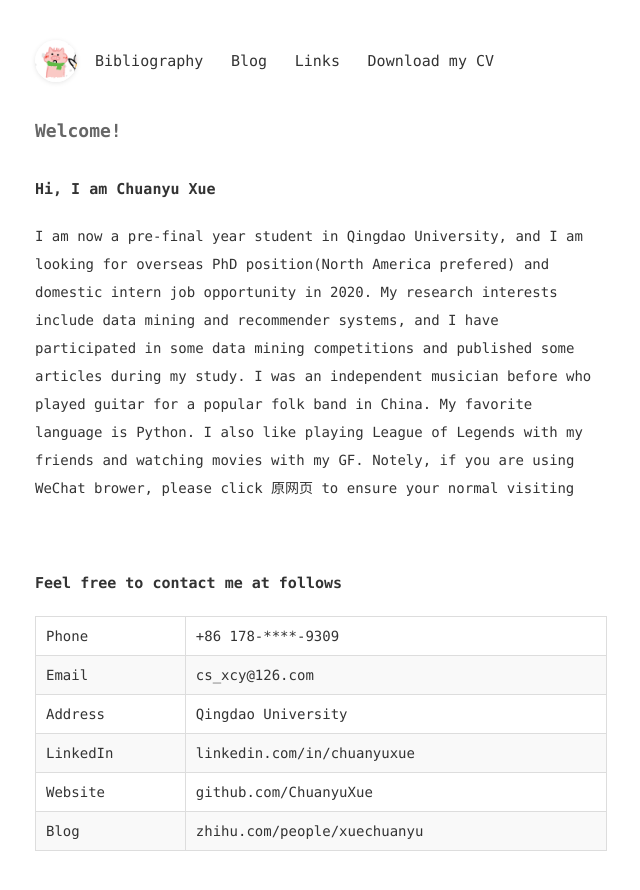
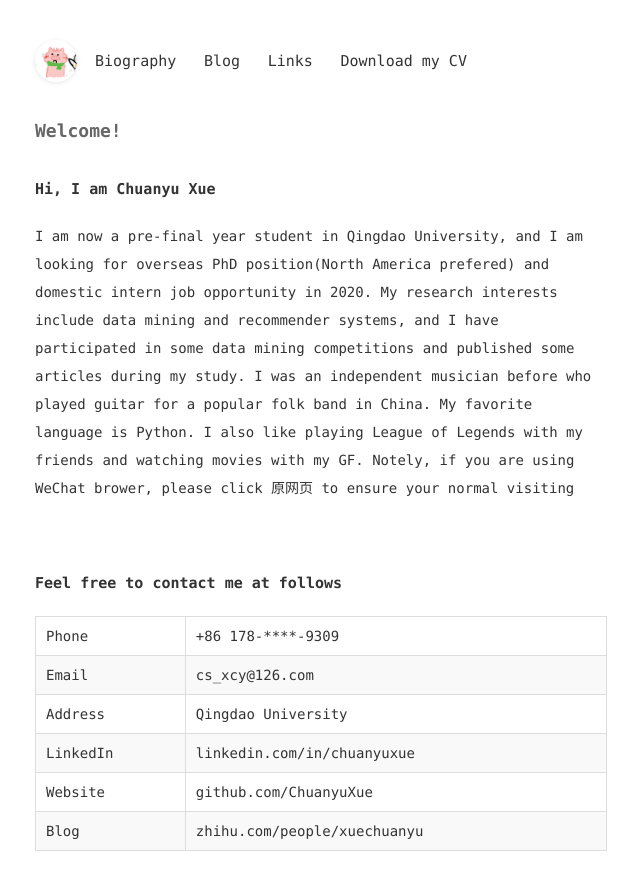
Before and after one commit to ChuanyuXue/profile, a Jekyll site: the page built from index.html, in a window 1280 px wide and 900 px high. Shown: the top 890 px of the window, without its empty margins (319-959 px from the left). Built offline with Jekyll 4.4.1, drawn with Linux system fonts in a browser that asks for light colours.

Commit message:
Update _config.yml

```diff
--- a/_config.yml
+++ b/_config.yml
@@ -24,7 +24,7 @@ tucaoUrl: https://www.zhihu.com/people/xuechuanyu/activities
 
 # 菜单
 menu:
-  - title: Bibliography
+  - title: Biography
     url: /
   - title: Blog
     url: /pages/chat.html
```
